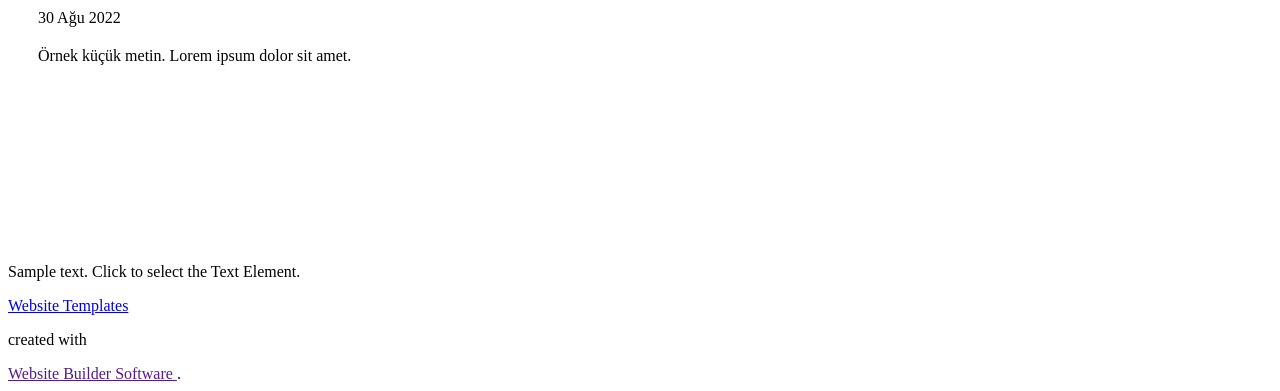
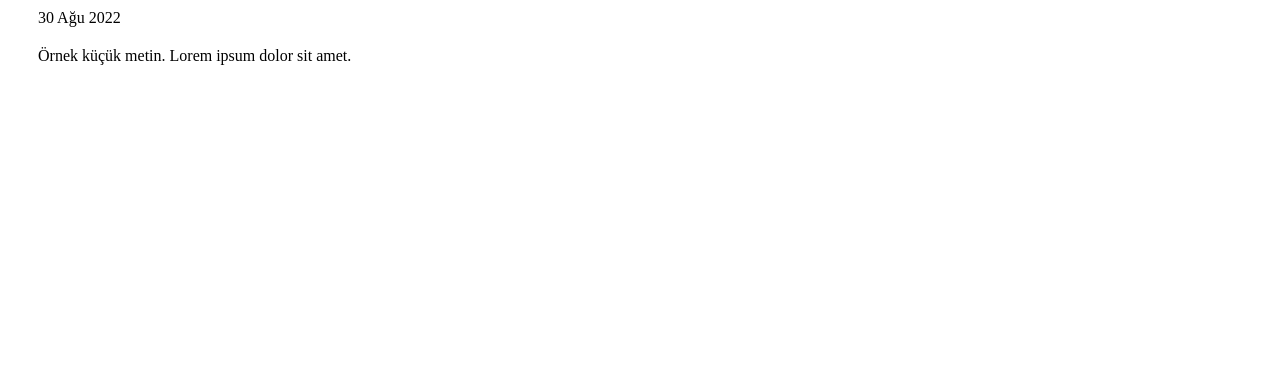
Before and after one commit to S3yduna/seyduna.github.io, a plain HTML site: page blog/gönderi-5.html in a window 1280 px wide. Shown: the part 3376-3767 px from the top of the page. After the commit the page ends 3631 px from the top, so only its background shows below. Drawn offline with Linux system fonts and the light colour scheme; a web font is replaced by a local one.

Commit message:
Update gönderi-5.html

```diff
--- a/blog/gönderi-5.html
+++ b/blog/gönderi-5.html
@@ -74,19 +74,6 @@
     </section>
 
 
-    <footer class="u-align-center u-clearfix u-footer u-grey-80 u-footer" id="sec-b7f2"><div class="u-clearfix u-sheet u-sheet-1">
-        <p class="u-small-text u-text u-text-variant u-text-1" data-lang-en="Sample text. Click to select the Text Element.">Sample text. Click to select the Text Element.</p>
-      </div></footer>
-    <section class="u-backlink u-clearfix u-grey-80">
-      <a class="u-link" href="https://nicepage.com/website-templates" target="_blank">
-        <span>Website Templates</span>
-      </a>
-      <p class="u-text">
-        <span>created with</span>
-      </p>
-      <a class="u-link" href="" target="_blank">
-        <span>Website Builder Software</span>
-      </a>.
     </section>
 
 </body></html>
```
